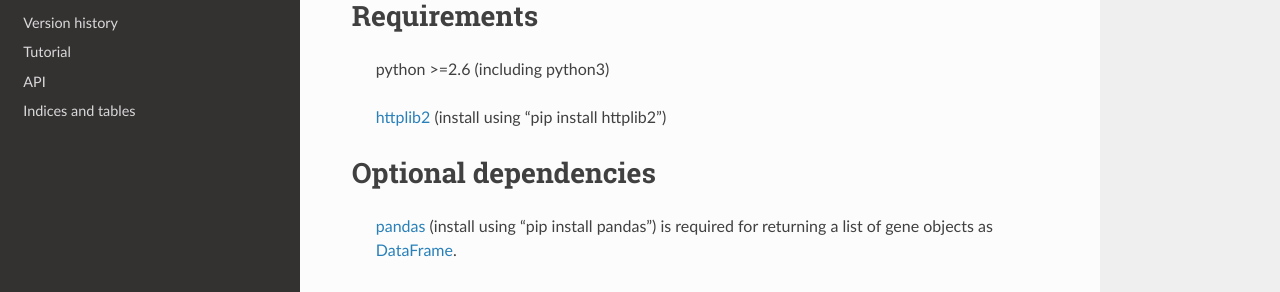
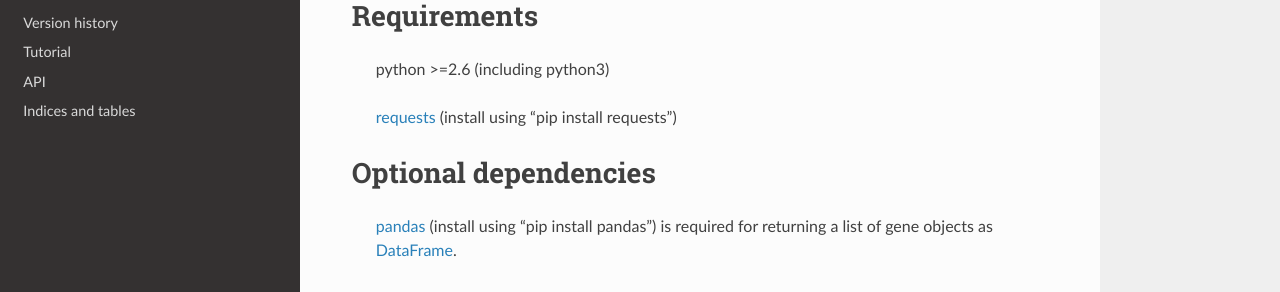
Before and after one commit to biothings/mygene.py, a Sphinx documentation site: the page built from docs/index.rst, in a window 1280 px wide and 900 px high. Shown: the part 259-551 px from the top of the window. Built offline with Sphinx 7.4.7 and the Read the Docs theme 2.0.0, drawn with Linux system fonts in a browser that asks for light colours; some of the changed text lies outside the part shown.

Commit message:
updated docs

```diff
--- a/docs/conf.py
+++ b/docs/conf.py
@@ -46,7 +46,7 @@ master_doc = 'index'
 
 # General information about the project.
 project = u'MyGene.py'
-copyright = u'2014, Chunlei Wu'
+copyright = u'2015, Chunlei Wu'
 
 # The version info for the project you're documenting, acts as replacement for
 # |version| and |release|, also used in various other places throughout the
--- a/docs/index.rst
+++ b/docs/index.rst
@@ -4,7 +4,7 @@
    contain the root `toctree` directive.
 
 .. _MyGene.Info: http://mygene.info
-.. _httplib2: http://code.google.com/p/httplib2/
+.. _requests: http://docs.python-requests.org/en/latest/
 
 
 Welcome to MyGene.py's documentation!
@@ -19,7 +19,7 @@ Requirements
 ============
     python >=2.6 (including python3)
 
-    httplib2_ (install using "pip install httplib2")
+    requests_ (install using "pip install requests")
 
 Optional dependencies
 ======================
```
